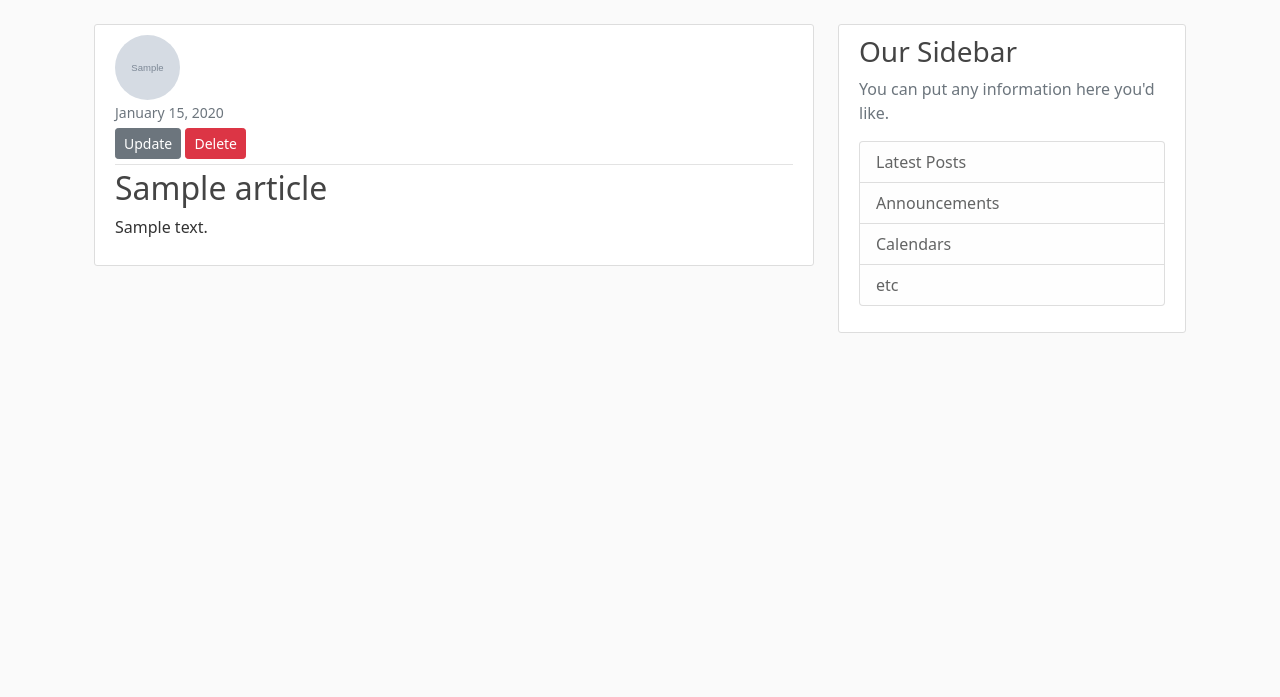
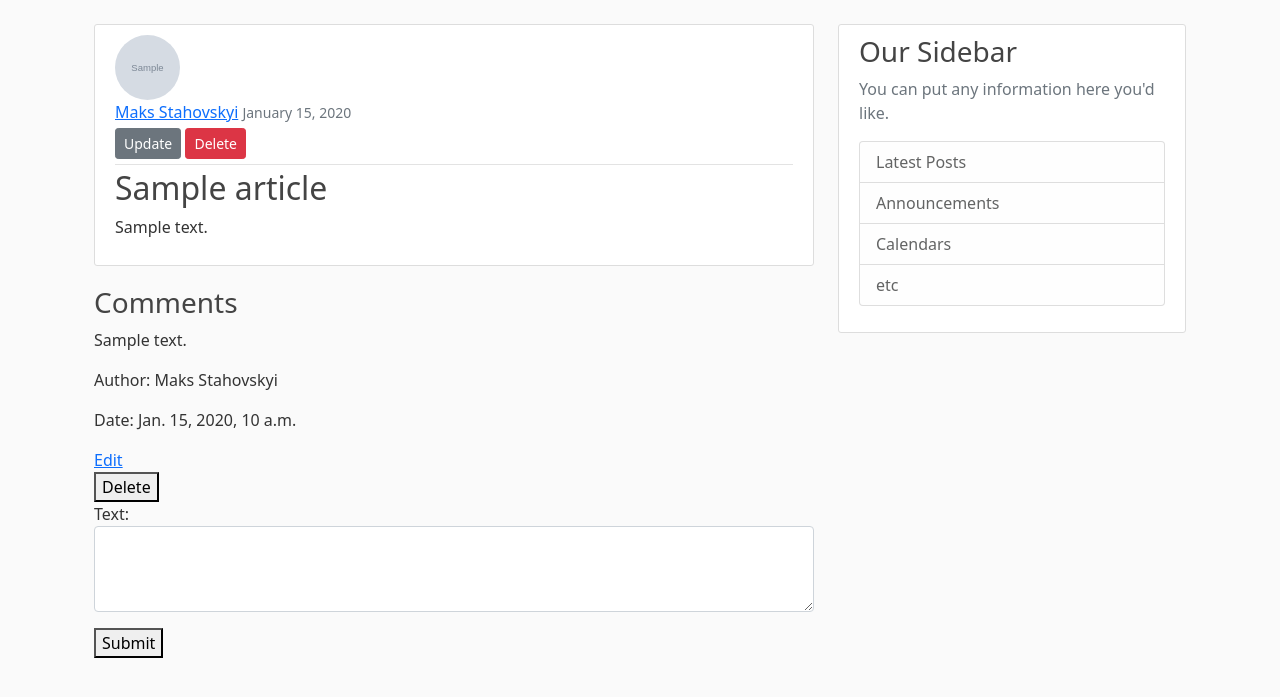
Before and after one commit to stamaksim/Finish-Knowledge-Hub, a Django app: page /article/1/ in a window 1280 px wide. Shown: the part 56-753 px from the top of the page. Run offline with Django 5.2, Linux system fonts and the light colour scheme; a user stored in the database is signed in; data comes from the database, SQL or seed files in the repository; tables that the repository leaves empty hold one stand-in row (values such as "Sample post"); grey boxes marked "Sample" are stand-in pictures.

Commit message:
Updated comment view in article_detail.html Added related_name in models Articles and Comment, and implemented Meta class in the model Added paths for CommentCreate/Update/Delete/View in knowhub.urls Implemented get_context_data in Views ArticlesDetail Created CommentCreate/Detail/Update/Delete views Implemented comment.html, comment_confirm, comment_delete, comment_update templates Implemented forms.py for comment

```diff
--- /dev/null
+++ b/knowhub/forms.py
@@ -0,0 +1,15 @@
+from django import forms
+from django.forms import ModelForm
+
+from knowhub.models import Comment
+
+class CommentForm(ModelForm):
+    class Meta:
+        model = Comment
+        fields = ("text", )
+        widgets = {
+            "text": forms.Textarea(attrs={
+                "class": "form-control mb-3",
+                "rows": 3
+            }),
+        }
--- a/knowhub/models.py
+++ b/knowhub/models.py
@@ -30,8 +30,8 @@ class Category(models.Model):
 
 class Articles(models.Model):
     name = models.CharField(max_length=65)
-    category = models.ForeignKey(Category, on_delete=models.CASCADE)
-    user = models.ForeignKey(settings.AUTH_USER_MODEL, on_delete=models.CASCADE)
+    category = models.ForeignKey(Category, on_delete=models.CASCADE, related_name="categories_articles")
+    user = models.ForeignKey(settings.AUTH_USER_MODEL, on_delete=models.CASCADE, related_name="articles_users")
     description = models.CharField(max_length=255)
     creation_date = models.DateTimeField(default=timezone.now)
 
@@ -56,5 +56,12 @@ class Services(models.Model):
 class Comment(models.Model):
     text = models.TextField(max_length=300)
     date = models.DateTimeField(default=timezone.now)
-    articles = models.ForeignKey(Articles, on_delete=models.CASCADE)
-    author = models.ForeignKey(settings.AUTH_USER_MODEL, on_delete=models.CASCADE)
+    article = models.ForeignKey(Articles, on_delete=models.CASCADE, related_name="comments")
+    author = models.ForeignKey(settings.AUTH_USER_MODEL, on_delete=models.CASCADE, related_name="comments_authors")
+
+
+    class Meta:
+        ordering = ["-date"]
+
+    def __str__(self):
+        return self.text
--- a/knowhub/urls.py
+++ b/knowhub/urls.py
@@ -7,6 +7,9 @@ from .views import (
     ArticleDeleteView,
     CategoryDetailView,
     CategoryListView,
+    CommentCreateView,
+    CommentUpdateView,
+    CommentDeleteView
 
 )
 from knowhub import views
@@ -19,5 +22,9 @@ urlpatterns = [
     path("article/<int:pk>/update/", ArticleUpdateView.as_view(), name="article-update"),
     path("article/<int:pk>/delete/", ArticleDeleteView.as_view(), name="article-delete"),
     path("categories/",CategoryListView.as_view(),name="category-list"),
-    path("categories/<int:pk>/", CategoryDetailView.as_view(), name="category-detail")
+    path("categories/<int:pk>/", CategoryDetailView.as_view(), name="category-detail"),
+    path("article/<int:pk>/comment/", CommentCreateView.as_view(), name="comment-create"),
+    path("comment/<int:pk>/update", CommentUpdateView.as_view(), name="comment-update"),
+    path("comment/<int:pk>/delete", CommentDeleteView.as_view(), name="comment-delete"),
+
 ]
--- a/knowhub/views.py
+++ b/knowhub/views.py
@@ -1,8 +1,11 @@
 from django.http import HttpResponseRedirect
-from django.shortcuts import render
+from django.shortcuts import render, get_object_or_404
 from django.contrib.auth.mixins import LoginRequiredMixin, UserPassesTestMixin
-from django.urls import reverse
+from django.urls import reverse, reverse_lazy
 from django.views import generic
+from django.views.generic.edit import FormMixin
+from knowhub.forms import CommentForm
+from knowhub.models import Articles, Category, Comment
 from django.views.generic import (
     ListView,
     DetailView,
@@ -10,7 +13,6 @@ from django.views.generic import (
     UpdateView,
     DeleteView
 )
-from knowhub.models import Articles, Category
 
 
 def home(request):
@@ -20,15 +22,23 @@ def home(request):
     return render(request, "knowhub/home.html", context)
 
 
-class ArticleListView(ListView):
+class ArticleListView(LoginRequiredMixin, ListView):
     model = Articles
     template_name = "knowhub/home.html"
     context_object_name = "articles"
     ordering = ["-creation_date"]
 
 
-class ArticleDetailView(DetailView):
+class ArticleDetailView(LoginRequiredMixin, DetailView, FormMixin):
     model = Articles
+    template_name = "knowhub/articles_detail.html"
+    form_class = CommentForm
+
+    def get_context_data(self, **kwargs):
+        context = super().get_context_data(**kwargs)
+        context["comment_form"] = CommentForm()
+        return context
+
 
 
 class ArticleCreateView(LoginRequiredMixin, CreateView):
@@ -41,6 +51,7 @@ class ArticleCreateView(LoginRequiredMixin, CreateView):
         article = form.save(commit=False)
         article.category = category
         article.save()
+        self.object = article
         return HttpResponseRedirect(self.get_success_url())
 
     def get_success_url(self):
@@ -72,6 +83,7 @@ class ArticleDeleteView(LoginRequiredMixin, UserPassesTestMixin, DeleteView):
             return True
         return False
 
+
 class CategoryListView(LoginRequiredMixin, generic.ListView):
     model = Category
     context_object_name = "category_list"
@@ -89,6 +101,58 @@ class CategoryDetailView(LoginRequiredMixin, DetailView):
         context["article_list"] = articles
         return context
 
+class CommentCreateView(CreateView):
+    model = Comment
+    fields = ("text", )
+    template_name = "knowhub/comment.html"
+
+    def get_success_url(self):
+        return self.object.article.get_absolute_url()
+
+    def form_valid(self, form):
+        form.instance.author = self.request.user
+        form.instance.article = get_object_or_404(Articles, pk=self.kwargs["pk"])
+        return super().form_valid(form)
+
+    def get_context_data(self, **kwargs):
+        context = super().get_context_data(**kwargs)
+        context["pk"] = self.kwargs["pk"]
+        return context
+
+
+class CommentDetailView(DetailView):
+    model = Comment
+    template_name = "knowhub/comment_detail.html"
+
+    def get_context_data(self, **kwargs):
+        context = super().get_context_data(**kwargs)
+        context["comment"] = self.object
+        return context
+
+
+class CommentUpdateView(LoginRequiredMixin, UpdateView):
+    model = Comment
+    fields = ["text"]
+    template_name = "knowhub/comment_update.html"
+    success_url = "/"
+
+    def form_valid(self, form):
+        form.instance.author = self.request.user
+        return super().form_valid(form)
+
+
+class CommentDeleteView(LoginRequiredMixin, DeleteView):
+    model = Comment
+    success_url = reverse_lazy("c")
+    template_name = "knowhub/comment_confirm_delete.html"
+
+    def get_success_url(self):
+        return reverse_lazy("article-detail", kwargs={"pk": self.object.article.pk})
+
+    def get_context_data(self, **kwargs):
+        context = super().get_context_data(**kwargs)
+        context['comment'] = self.object
+        return context
 
 
 def about(request):
--- a/templates/knowhub/articles_detail.html
+++ b/templates/knowhub/articles_detail.html
@@ -5,18 +5,41 @@
     <img class="rounded-circle article-img" src="{{ object.user.profile.image.url }}" alt="">
     <div class="media-body">
       <div class="article-metadata">
-        <a class="mr-2" href="#">{{ object.user. }}</a>
+        <a class="mr-2" href="#">{{ object.user }}</a>
         <small class="text-muted">{{ object.creation_date|date:"F d, Y" }}</small>
         {% if object.user == user %}
           <div>
-            <a class="btn btn-secondary btn-sm mt-1 mb-1" href="{% url "article-update" object.id %}">Update</a>
-            <a class="btn btn-danger btn-sm mt-1 mb-1" href="{% url "article-delete" object.id %}">Delete</a>
+            <a class="btn btn-secondary btn-sm mt-1 mb-1" href="{% url 'article-update' object.id %}">Update</a>
+            <a class="btn btn-danger btn-sm mt-1 mb-1" href="{% url 'article-delete' object.id %}">Delete</a>
           </div>
-
         {% endif %}
       </div>
       <h2 class="article-title">{{ object.name }}</h2>
       <p class="article-content">{{ object.description }}</p>
     </div>
   </article>
+
+  <!-- comment view -->
+  <div class="comments-section">
+    <h3>Comments</h3>
+    {% for comment in object.comments.all %}
+      <div class="comment">
+        <p>{{ comment.text }}</p>
+        <p>Author: {{ comment.author }}</p>
+        <p>Date: {{ comment.date }}</p>
+        {% if comment.author == request.user %}
+          <a href="{% url 'comment-update' comment.pk %}">Edit</a>
+          <form action="{% url 'comment-delete' comment.pk %}" method="post">
+            {% csrf_token %}
+            <input type="hidden" name="next" value="{{ request.path }}">
+            <button type="submit">Delete</button>
+          </form>
+        {% endif %}
+      </div>
+    {% empty %}
+      <p>No comments</p>
+    {% endfor %}
+  </div>
+
+  {% include "knowhub/comment.html" %}
 {% endblock content %}
--- /dev/null
+++ b/templates/knowhub/comment.html
@@ -0,0 +1,7 @@
+<form method="post" action="{% url "comment-create" pk=object.pk %}">
+
+  {% csrf_token %}
+  {{ comment_form.as_p }}
+  <input type="hidden" name="articles_id" value="{{ object.pk }}">
+  <button type="submit">Submit</button>
+</form>
```
Also changed, not shown: templates/knowhub/comment_confirm_delete.html (added, +11 -0 lines), templates/knowhub/comment_detail.html (added, +16 -0 lines), templates/knowhub/comment_update.html (added, +9 -0 lines).
